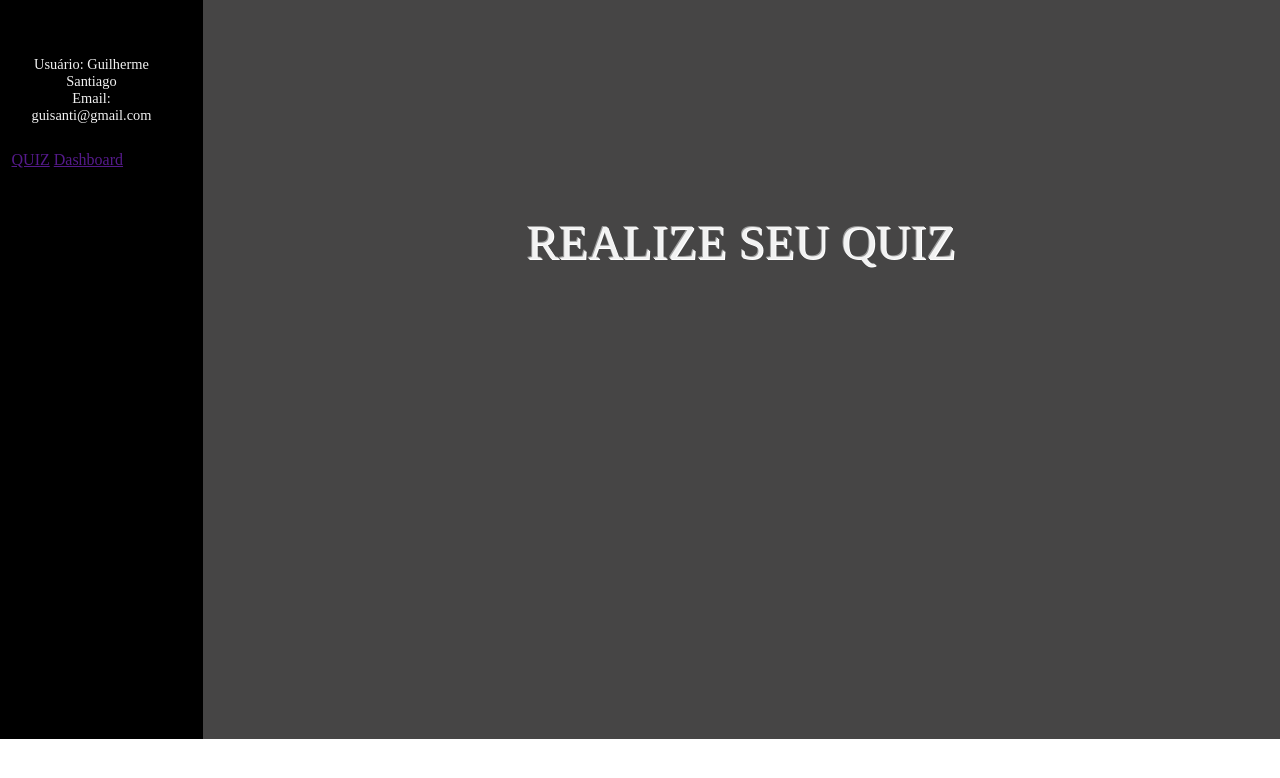
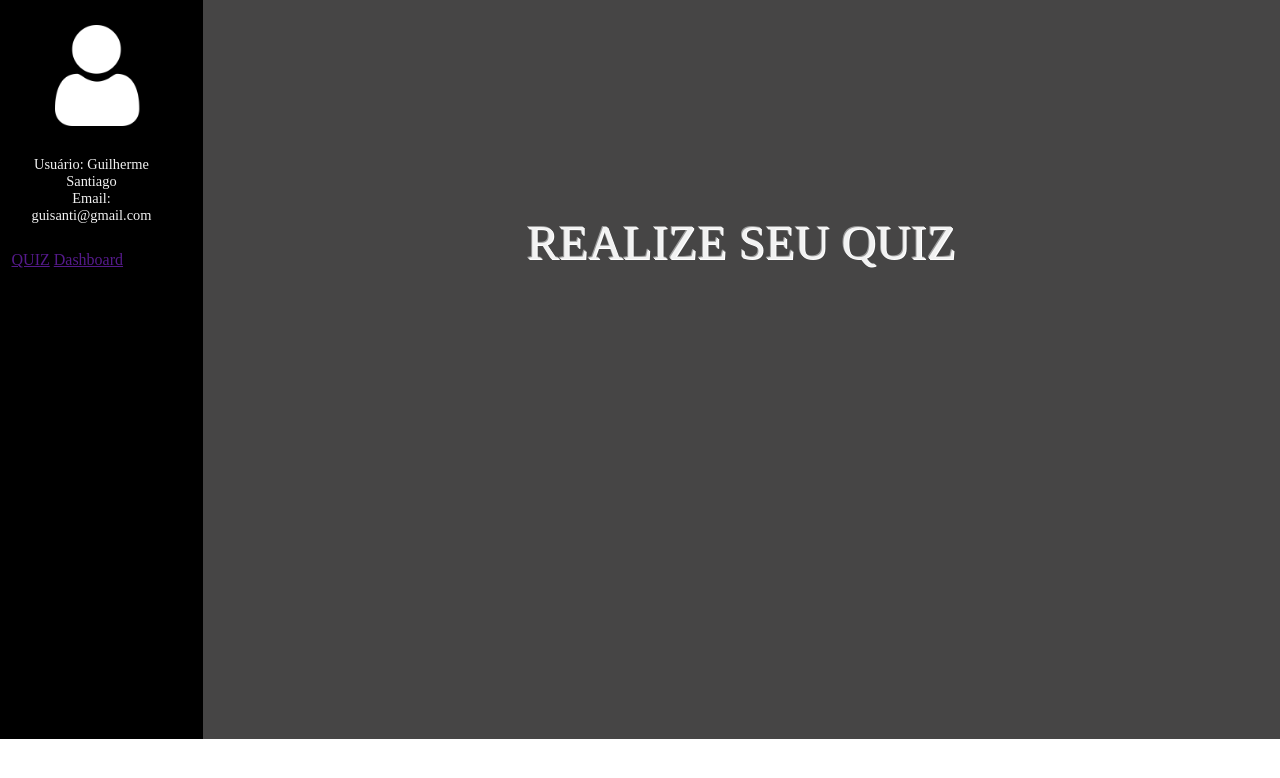
Before and after one commit to guilhermesanttiago/Projeto_Individual-SPTech, a website: page site/public/dashboard.html in a window 1280 px wide. Drawn offline with Linux system fonts and the light colour scheme; a web font is replaced by a local one.

Commit message:
Adicionei uma nova imagem

```diff
--- a/site/public/dashboard.html
+++ b/site/public/dashboard.html
@@ -8,7 +8,7 @@
 </head>
 <body style="display: flex;">
     <div class="lateral_deshboard">
-        <img src="imagens/user (3).png" alt="" class="imgperfil_dashboard">
+        <img src="../public/assets/imagens/user (3).png" alt="" class="imgperfil_dashboard">
              <div class="dados_usuario">
             <div class="dados1">Usuário: Guilherme Santiago </div>
             <div class="dados1"> Email: guisanti@gmail.com</div>
```
Also changed, not shown: site/public/assets/imagens/user (3).png (added).
